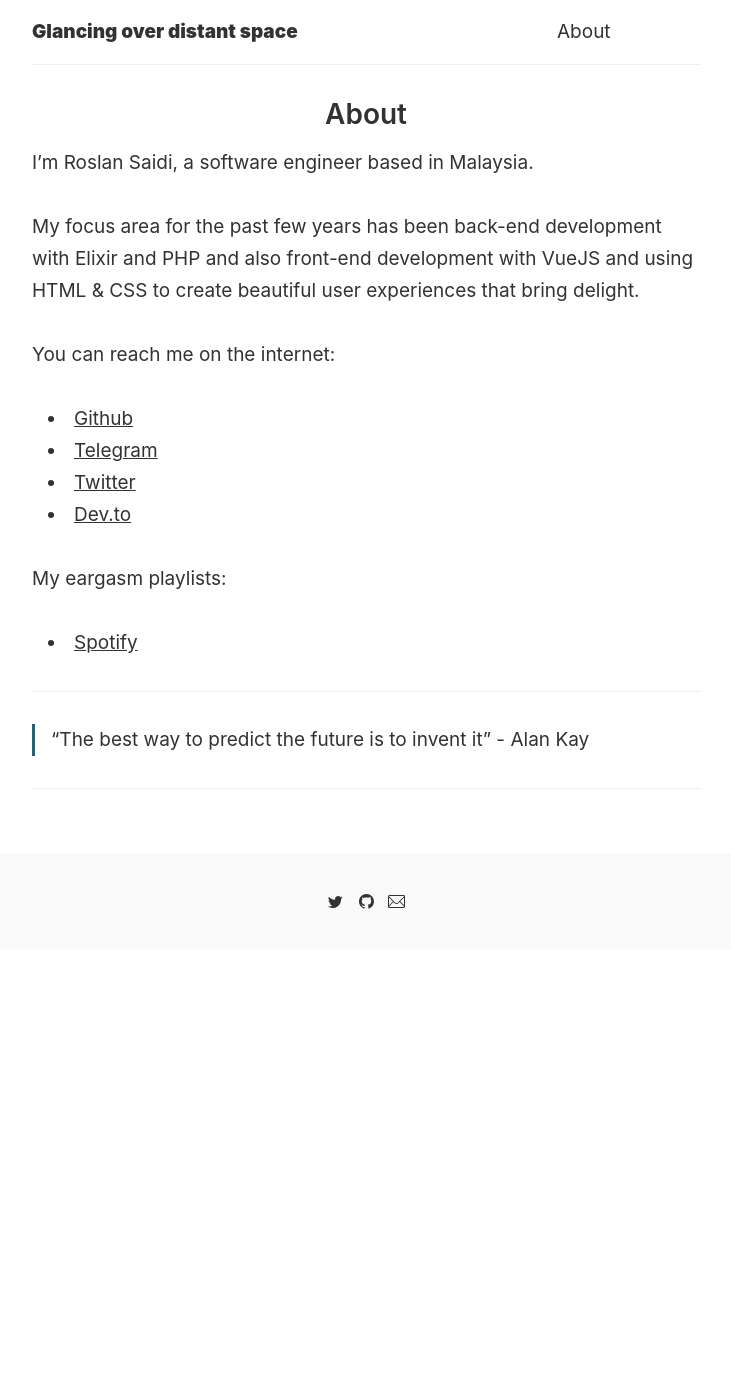
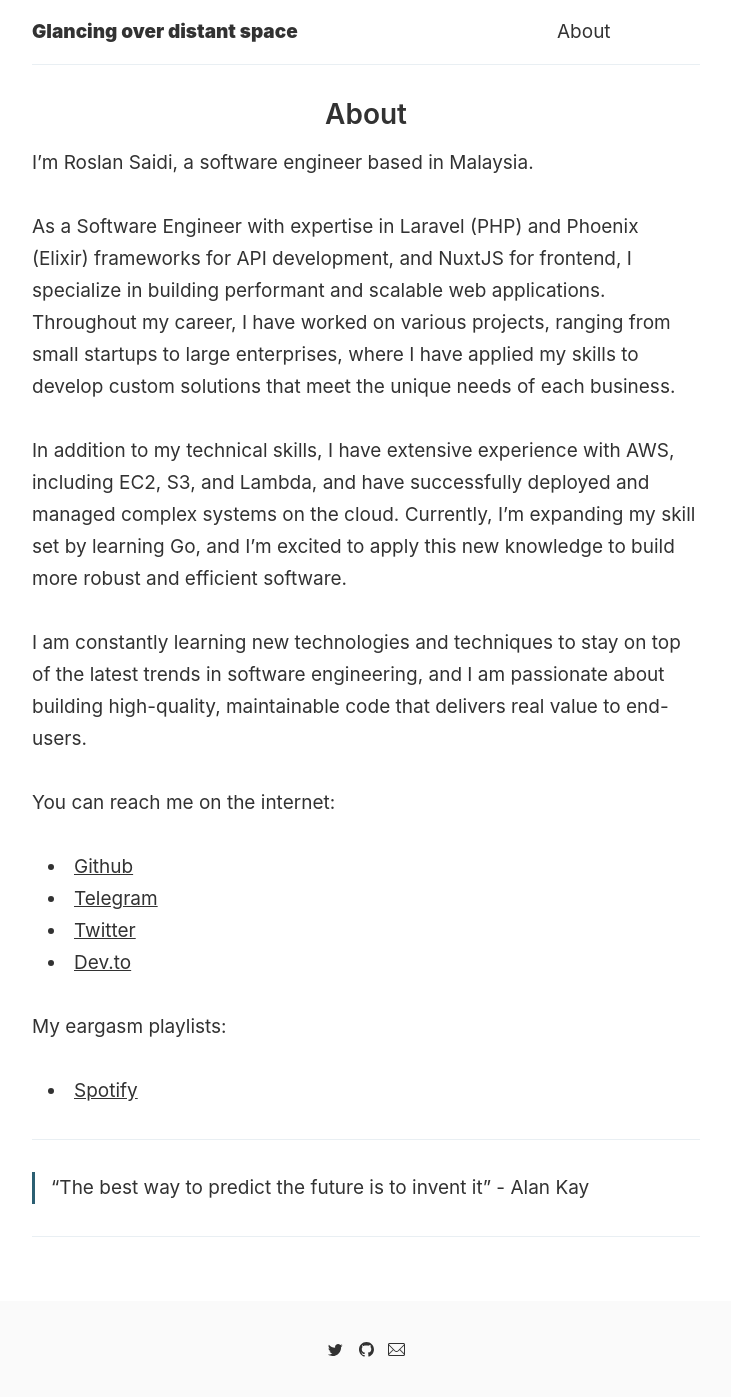
Before and after one commit to rootchips/chips.my, a Jekyll site: the page built from _pages/about.md, in a window 1280 px wide. Shown: the whole page, without its empty margins (274-1005 px from the left). Built offline with Jekyll 4.4.1, drawn with Linux system fonts in a browser that asks for light colours; comment, search, counter and statistics services are not loaded; before the commit the page ends 949 px from its top, so only the background shows below that.

Commit message:
Update about.md

```diff
--- a/_pages/about.md
+++ b/_pages/about.md
@@ -5,7 +5,11 @@ title: About
 
 I'm Roslan Saidi, a software engineer based in Malaysia.
 
-My focus area for the past few years has been back-end development with Elixir and PHP and also front-end development with VueJS and using HTML & CSS to create beautiful user experiences that bring delight.
+As a Software Engineer with expertise in Laravel (PHP) and Phoenix (Elixir) frameworks for API development, and NuxtJS for frontend, I specialize in building performant and scalable web applications. Throughout my career, I have worked on various projects, ranging from small startups to large enterprises, where I have applied my skills to develop custom solutions that meet the unique needs of each business.
+
+In addition to my technical skills, I have extensive experience with AWS, including EC2, S3, and Lambda, and have successfully deployed and managed complex systems on the cloud. Currently, I'm expanding my skill set by learning Go, and I'm excited to apply this new knowledge to build more robust and efficient software.
+
+I am constantly learning new technologies and techniques to stay on top of the latest trends in software engineering, and I am passionate about building high-quality, maintainable code that delivers real value to end-users.
 
 You can reach me on the internet:
 * [Github](https://github.com/rootchips)
```
